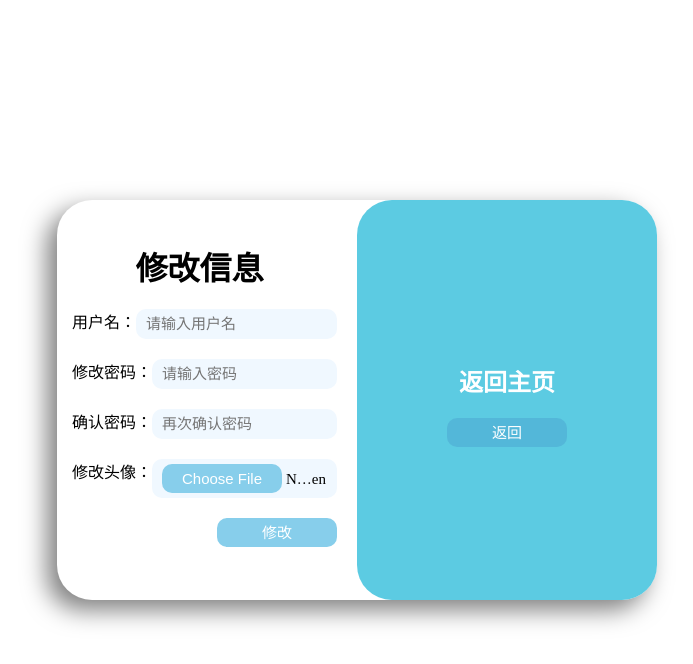
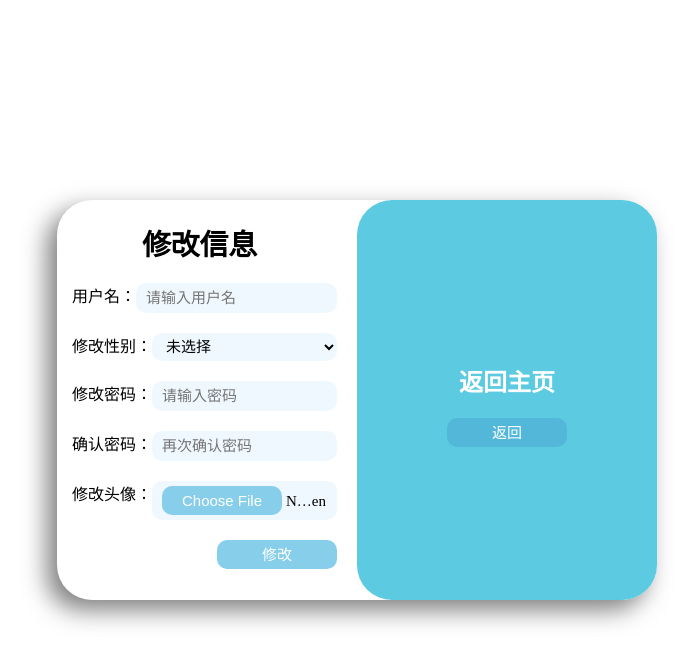
Before and after one commit to Louis-Liu-one/MathProbsOnline, a Python web app: template templates/edit_profile.html in a window 1280 px wide. Shown: the top 664 px of the page, without its empty margins (283-976 px from the left). Run offline with Jinja, Linux system fonts and the light colour scheme; the template is opened without the code that fills it, so the values that code supplies are empty; some libraries are stand-ins or nearby versions.

Commit message:
使用Flask-Moment、调整提速 feat: 添加用户性别相关支持 chore: 使用Flask-Moment显示讨论区时间 perf(webapp.py): 数据库时间全部使用UTC时间 perf(webapp.py): 访问用户头像的/avatars/<uid>路由现在支持返回状态304，提高速度 feat(webapp.py): 添加users.introduction列，计划后续使用 feat(users.html): 添加comment_timestamp宏用于显示评论时间 fix(unread_comments.html): 修整各处标题 feat(formstyle.css): 添加对select元素的样式表支持 perf(base.css, login.css): 调整元素间距、字体大小

```diff
--- a/requirements.txt
+++ b/requirements.txt
@@ -4,6 +4,7 @@ click==8.3.1
 Flask==3.1.3
 Flask-Login==0.6.3
 Flask-Migrate==4.1.0
+Flask-Moment==1.0.6
 Flask-SQLAlchemy==3.1.1
 func_timeout==4.3.5
 greenlet==3.3.2
@@ -12,6 +13,7 @@ Jinja2==3.1.6
 Mako==1.3.10
 MarkupSafe==3.0.3
 mpmath==1.3.0
+packaging==26.0
 pyparsing==3.3.2
 SQLAlchemy==2.0.47
 sympy==1.14.0
--- a/static/formstyle.css
+++ b/static/formstyle.css
@@ -80,7 +80,8 @@ form.mathprobsform label {
     vertical-align: top;
 }
 
-form.mathprobsform input, form.mathprobsform textarea {
+form.mathprobsform input, form.mathprobsform textarea,
+    form.mathprobsform select {
     flex-grow: 1;
     min-width: 0;
     font-family: Andale Mono;
@@ -99,7 +100,8 @@ form.mathprobsform textarea {
 }
 
 form.mathprobsform input:focus,
-    form.mathprobsform textarea:focus {
+    form.mathprobsform textarea:focus,
+    form.mathprobsform select:focus {
     outline-color: lightskyblue;
 }
 
--- a/static/login.css
+++ b/static/login.css
@@ -15,9 +15,8 @@ div.login-block {
 }
 
 div.login-block h3 {
-    font-size: 2em;
+    font-size: 1.8em;
     color: black;
-    padding-bottom: 1em;
     margin: 0;
     padding-bottom: 10px;
     text-align: center;
--- a/templates/base.html
+++ b/templates/base.html
@@ -15,6 +15,8 @@
     <link rel="stylesheet" href="https://cdn.jsdelivr.net/npm/@fortawesome/fontawesome-free@7.2.0/css/all.min.css">
     <link rel="stylesheet" href="{{ url_for('static', filename='base.css') }}">
     {% block styles %}{% endblock %}
+    {{ moment.include_moment(local_js='https://cdn.jsdelivr.net/npm/moment@2.30.1/min/moment-with-locales.min.js') }}
+    {{ moment.locale('zh-cn') }}
 </head>
 <body>
     <div class="navbar">
--- a/templates/edit_profile.html
+++ b/templates/edit_profile.html
@@ -1,4 +1,5 @@
 {% extends "form.html" %}
+{% from "includes/users.html" import select_gender %}
 
 {% block title %}修改信息 - MathProbs{% endblock %}
 
@@ -12,6 +13,10 @@
         <input id="username" name="username" type="text"
             spellcheck="false" placeholder="请输入用户名"
             autocomplete="username" value="{{ current_user.name }}" required>
+    </span>
+    <span>
+        <label for="gender">修改性别：</label>
+        {{ select_gender(current_user.gender) }}
     </span>
     <span>
         <label for="password">修改密码：</label>
--- a/templates/form.html
+++ b/templates/form.html
@@ -8,8 +8,7 @@
         href="{{ url_for('static', filename='images/favicon.svg') }}">
     <link rel="stylesheet"
         href="{{ url_for('static', filename='formstyle.css') }}">
-    <link rel="stylesheet"
-        href="{{ url_for('static', filename='login.css') }}">
+    <link rel="stylesheet" href="{{ url_for('static', filename='login.css') }}">
 </head>
 <body>
     <div class="login-block">
--- a/templates/includes/users.html
+++ b/templates/includes/users.html
@@ -17,3 +17,43 @@
             src="{{ url_for('avatarfile', uid=user.uid) }}">
     {% else %}<i class="fa-solid fa-user {{ extra_class }}"></i>{% endif %}
 {% endmacro %}
+
+{% macro select_gender(default_gender=None) %}
+    <select id="gender" name="gender">
+        <option value="0" hidden>未选择</option>
+        <option value="1">男性 Mars</option>
+        <option value="2">女性 Venus</option>
+        <option value="3">双性 Mars and Venus</option>
+        <option value="4">无性 Genderless</option>
+        <option value="5">中性 Neuter</option>
+        <option value="6">流动性别 Mercury</option>
+        <option value="7">变性 Transgender</option>
+        <option value="8">非二元性别 Non-binary</option>
+    </select>
+    {% if default_gender %}
+        <script>gender.value = '{{ default_gender }}';</script>
+    {% endif %}
+{% endmacro %}
+
+{% macro user_gender(user) %}
+    {% if user.gender == 1 %}
+        <i class="gender fa-solid fa-mars" style="color: #4B93EB;"></i>
+    {% elif user.gender == 2 %}
+        <i class="gender fa-solid fa-venus" style="color: #D86475;"></i>
+    {% elif user.gender == 3 %}
+        <i class="gender fa-solid fa-mars-and-venus" style="color: #917BB0;"></i>
+    {% elif user.gender == 4 %}
+        <i class="gender fa-solid fa-genderless" style="color: #6E844F;"></i>
+    {% elif user.gender == 5 %}
+        <i class="gender fa-solid fa-neuter" style="color: #917B00;"></i>
+    {% elif user.gender == 6 %}
+        <i class="gender fa-solid fa-mercury" style="background-image: linear-gradient(to bottom, #4B93EB, #D86475);
+            background-clip: text; -webkit-text-fill-color: transparent;"></i>
+    {% elif user.gender == 7 %}
+        <i class="gender fa-solid fa-transgender" style="background-image: linear-gradient(to right, #6E844F, #917BB0);
+            background-clip: text; -webkit-text-fill-color: transparent;"></i>
+    {% elif user.gender == 8 %}
+        <i class="gender fa-solid fa-non-binary" style="background-image: linear-gradient(to right bottom, #4B93EB, #6E844F, #D86475);
+            background-clip: text; -webkit-text-fill-color: transparent;"></i>
+    {% else %}<i class="gender fa-solid"></i>{% endif %}
+{% endmacro %}
--- a/templates/login.html
+++ b/templates/login.html
@@ -20,7 +20,7 @@
     </span>
     <span><button type="submit">登录</button></span>
     <p style="font-size: 11px; color: gray;">
-        初次进入需要加载CDN，可能速度较慢，请耐心等待
+        初次进入或清空缓存后需要加载CDN，速度可能较慢，请耐心等待。
     </p>
 </form>
 {% endblock %}
--- a/templates/prob.html
+++ b/templates/prob.html
@@ -34,6 +34,9 @@
 </div>
 <div id="submitdiv" class="submitpart">
     <h3>提交答案</h3>
+    <p style="font-size: 11px; color: gray;">
+        服务器网络不稳定，如遇超时、答案无法解析等问题，尝试多提交几次。
+    </p>
     <form id="answerform" class="mathprobsform" method="POST"
         action="{{ url_for('submit', probno=prob.probno) }}">
         <span><textarea name="answertext" class="submittext"
--- a/templates/register.html
+++ b/templates/register.html
@@ -1,4 +1,5 @@
 {% extends "form.html" %}
+{% from "includes/users.html" import select_gender %}
 
 {% block title %}注册 - MathProbs{% endblock %}
 
@@ -13,6 +14,7 @@
             spellcheck="false" placeholder="请输入用户名"
             autocomplete="username" required>
     </span>
+    <span><label for="gender">性别：</label>{{ select_gender() }}</span>
     <span>
         <label for="password">密码：</label>
         <input id="password" name="password" type="password"
--- a/templates/unread_comments.html
+++ b/templates/unread_comments.html
@@ -12,10 +12,7 @@
 <script src="{{ url_for('static', filename='delete-comment.js') }}"></script>
 {% endblock %}
 
-{% block navbar_title %}
-    {% if oflabel %}标签：{{ labelname }}
-    {% else %}题集{% endif %}
-{% endblock %}
+{% block navbar_title %}未读评论{% endblock %}
 
 {% block body %}
 <div class="sidebar">
@@ -27,7 +24,6 @@
     </a>
 </div>
 <div class="mainpart">
-    <h3>未读评论</h3>
     {% set unread_comments = current_user.unread_comments() %}
     {% if unread_comments %}
         <div class="commentlist">
--- a/templates/welcome.html
+++ b/templates/welcome.html
@@ -1,4 +1,5 @@
 {% extends "base.html" %}
+{% from "includes/users.html" import user_gender %}
 {% from "includes/problist.html" import problist %}
 {% from "includes/solutionlist.html" import solutionlist %}
 
@@ -14,7 +15,7 @@
 {% endblock %}
 
 {% block navbar_title %}
-    {{ user_avatar_img(user) }}
+    {{ user_avatar_img(user) }}{{ user_gender(user) }}
     {% if current_user == user %}我{% else %}{{ user.name }}{% endif %}的主页
 {% endblock %}
 
```
Also changed, not shown: static/base.css (+9 -3 lines), templates/includes/comment.html (+11 -1 lines), webapp.py (+58 -16 lines).
